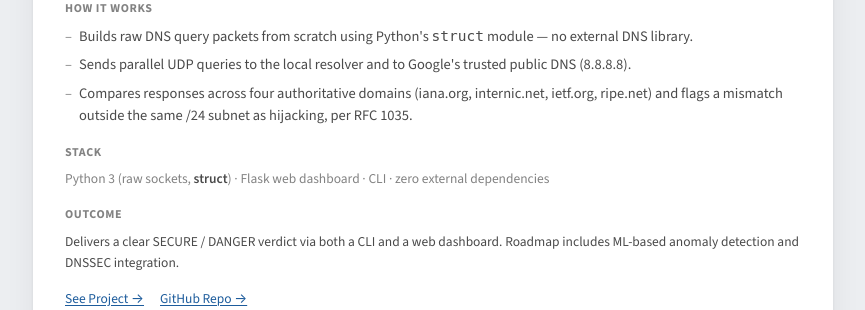
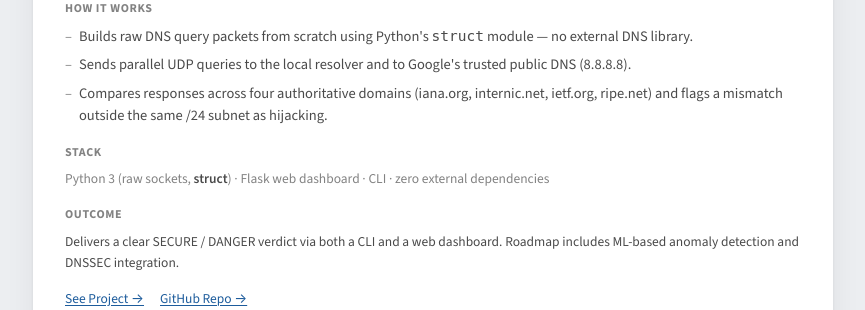
Before and after one commit to Saraissa00/portfolio, a Flask app: page / in a window 1280 px wide. Shown: the part 3706-4016 px from the top of the page, without its empty margins (207-1072 px from the left). Run offline with Flask 3, Linux system fonts and the light colour scheme.

Commit message:
Remove RFC 1035 reference from NetGuard bullet

```diff
--- a/templates/index.html
+++ b/templates/index.html
@@ -180,7 +180,7 @@
       <ul>
         <li>Builds raw DNS query packets from scratch using Python's <code>struct</code> module — no external DNS library.</li>
         <li>Sends parallel UDP queries to the local resolver and to Google's trusted public DNS (8.8.8.8).</li>
-        <li>Compares responses across four authoritative domains (iana.org, internic.net, ietf.org, ripe.net) and flags a mismatch outside the same /24 subnet as hijacking, per RFC 1035.</li>
+        <li>Compares responses across four authoritative domains (iana.org, internic.net, ietf.org, ripe.net) and flags a mismatch outside the same /24 subnet as hijacking.</li>
       </ul>
       <h5>Stack</h5>
       <p class="stack-line">Python 3 (raw sockets, <b>struct</b>) · Flask web dashboard · CLI · zero external dependencies</p>
```
